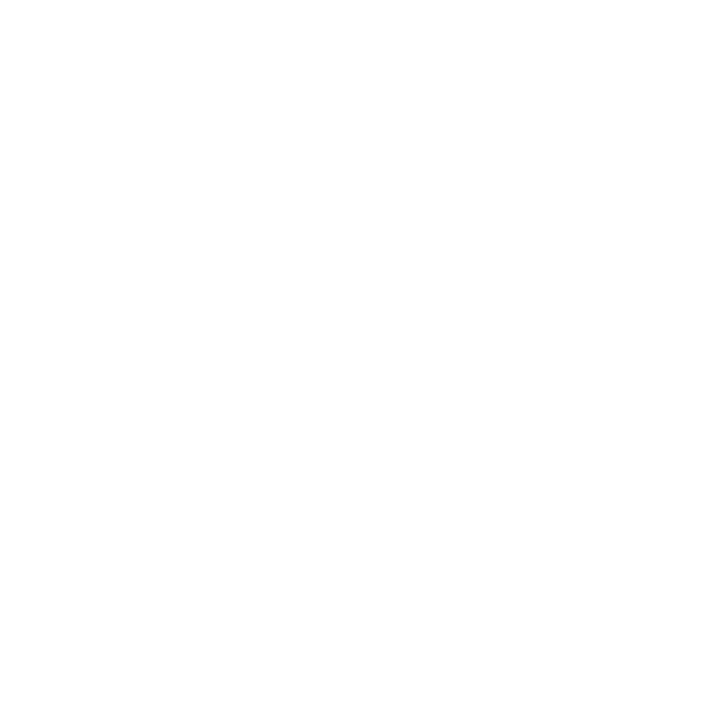
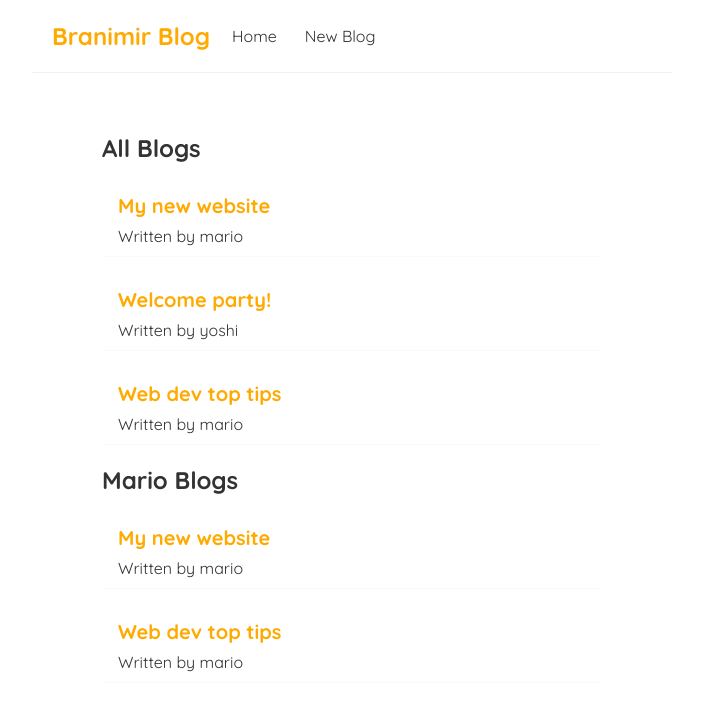
Before and after one commit to BranimirMaksimovic/BlogApp, a React (Create React App) app: page / in a window 1280 px wide. Shown: the top 710 px of the page, without its empty margins (288-991 px from the left). Built offline with nearby package versions, Linux system fonts and the light colour scheme.

Commit message:
blogs-navbar

```diff
--- a/src/App.js
+++ b/src/App.js
@@ -1,5 +1,15 @@
+import Navbar from "./Navbar";
+import Home from "./Home";
+
 function App() {
-  return <div className="App"></div>;
+  return (
+    <div className="App">
+      <Navbar />
+      <div className="content">
+        <Home />
+      </div>
+    </div>
+  );
 }
 
 export default App;
--- /dev/null
+++ b/src/BlogList.js
@@ -0,0 +1,19 @@
+const BlogList = ({ blogs, title }) => {
+  // const blogs = props.blogs;
+  // const title = props.title;
+  //console.log(blogs);
+
+  return (
+    <div className="blog-list">
+      <h2>{title}</h2>
+      {blogs.map((blog) => (
+        <div className="blog-preview" key={blog.id}>
+          <h2>{blog.title}</h2>
+          <p>Written by {blog.author}</p>
+        </div>
+      ))}
+    </div>
+  );
+};
+
+export default BlogList;
--- /dev/null
+++ b/src/Home.js
@@ -0,0 +1,27 @@
+import { useState } from "react";
+import BlogList from "./BlogList";
+
+const Home = () => {
+  const [blogs, setBlogs] = useState([
+    { title: "My new website", body: "lorem ipsum...", author: "mario", id: 1 },
+    { title: "Welcome party!", body: "lorem ipsum...", author: "yoshi", id: 2 },
+    {
+      title: "Web dev top tips",
+      body: "lorem ipsum...",
+      author: "mario",
+      id: 3,
+    },
+  ]);
+
+  return (
+    <div className="home">
+      <BlogList blogs={blogs} title="All Blogs" />
+      <BlogList
+        blogs={blogs.filter((blog) => blog.author === "mario")}
+        title="Mario Blogs"
+      />
+    </div>
+  );
+};
+
+export default Home;
--- /dev/null
+++ b/src/Navbar.js
@@ -0,0 +1,11 @@
+const Navbar = () => {
+  return (
+    <nav className="navbar">
+      <h1>Branimir Blog</h1>
+      <a href="/">Home</a>
+      <a href="/create">New Blog</a>
+    </nav>
+  );
+};
+
+export default Navbar;
--- a/src/index.css
+++ b/src/index.css
@@ -1,13 +1,50 @@
-body {
+@import url("https://fonts.googleapis.com/css2?family=Quicksand:wght@300;400;500;600;700&display=swap");
+
+/* base styles */
+* {
   margin: 0;
-  font-family: -apple-system, BlinkMacSystemFont, 'Segoe UI', 'Roboto', 'Oxygen',
-    'Ubuntu', 'Cantarell', 'Fira Sans', 'Droid Sans', 'Helvetica Neue',
-    sans-serif;
-  -webkit-font-smoothing: antialiased;
-  -moz-osx-font-smoothing: grayscale;
+  font-family: "Quicksand";
+  color: #333;
+}
+.navbar {
+  padding: 20px;
+  display: flex;
+  align-items: center;
+  max-width: 600px;
+  margin: 0 auto;
+  border-bottom: 1px solid #f2f2f2;
+}
+.navbar h1 {
+  color: #ffaa00;
+}
+.navbar .links {
+  margin-left: auto;
+}
+.navbar a {
+  margin-left: 16px;
+  text-decoration: none;
+  padding: 6px;
+}
+.navbar a:hover {
+  color: #ffaa00;
+}
+.content {
+  max-width: 500px;
+  margin: 40px auto;
+  padding: 20px;
 }
 
-code {
-  font-family: source-code-pro, Menlo, Monaco, Consolas, 'Courier New',
-    monospace;
+/* blog previews / list */
+.blog-preview {
+  padding: 10px 16px;
+  margin: 20px 0;
+  border-bottom: 1px solid #fafafa;
 }
+.blog-preview:hover {
+  box-shadow: 1px 3px 5px rgba(0, 0, 0, 0.1);
+}
+.blog-preview h2 {
+  font-size: 20px;
+  color: #ffaa00;
+  margin-bottom: 8px;
+}
```
